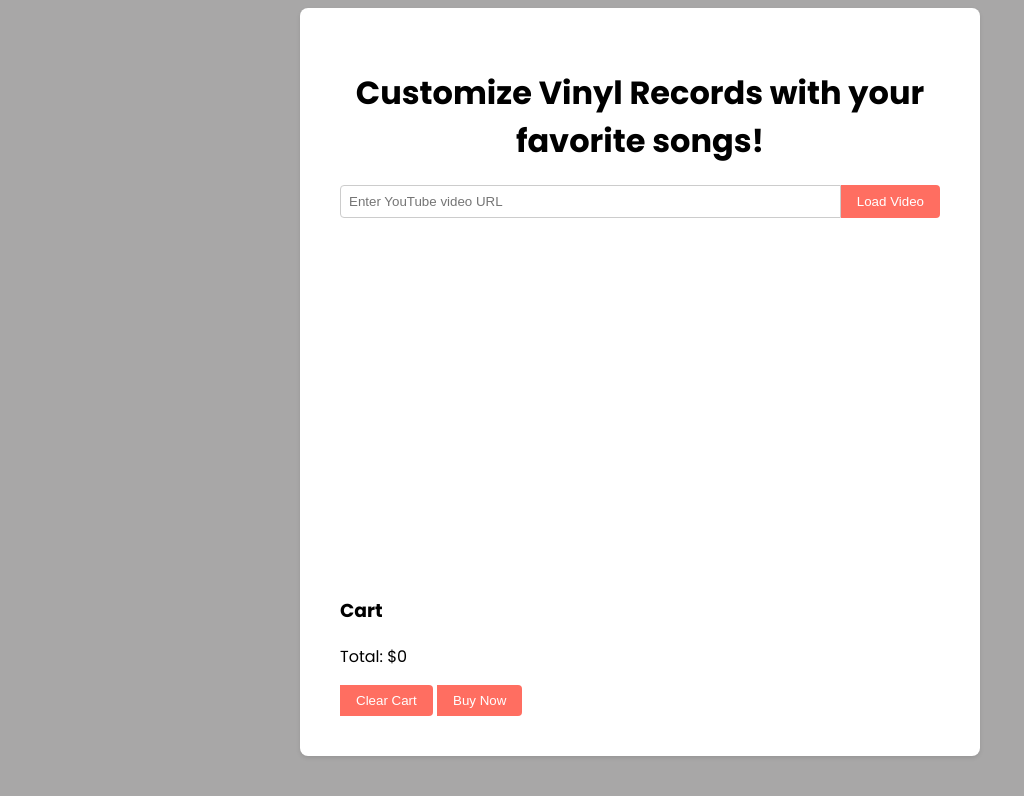
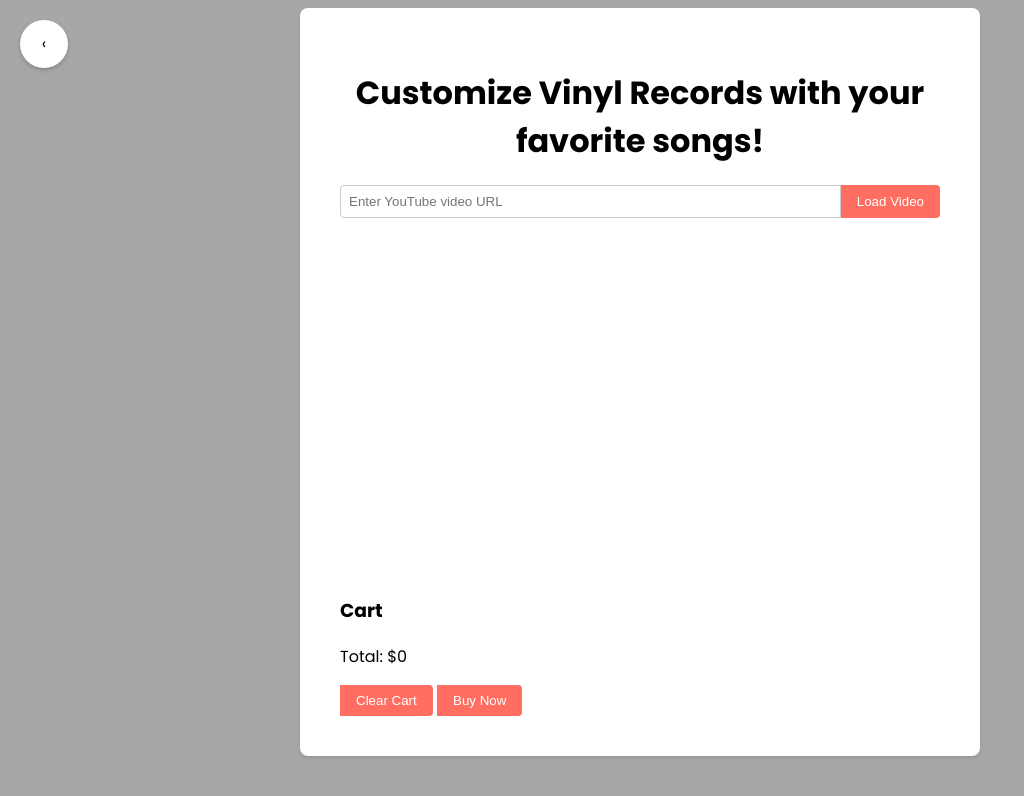
Before and after one commit to Blendig/Vinyl-Record-Store-UebMultimedia, a plain HTML site: page customizevinyl.html in a window 1280 px wide. Shown: the whole page, without its empty margins (0-1024 px from the left). Drawn offline with Linux system fonts and the light colour scheme.

Commit message:
Update customizevinyl.html

```diff
--- a/customizevinyl.html
+++ b/customizevinyl.html
@@ -24,6 +24,9 @@
       <button onclick="location.href='paymentform.html'">Buy Now</button>
     </div>
   </div>
+    <a href="index.html" class="go-back-btn">
+    <span class="arrow-icon">&#8249;</span>
+  </a>
 
   <script src="./assets/js/customizevinyl.js"></script>
 </body>
```
